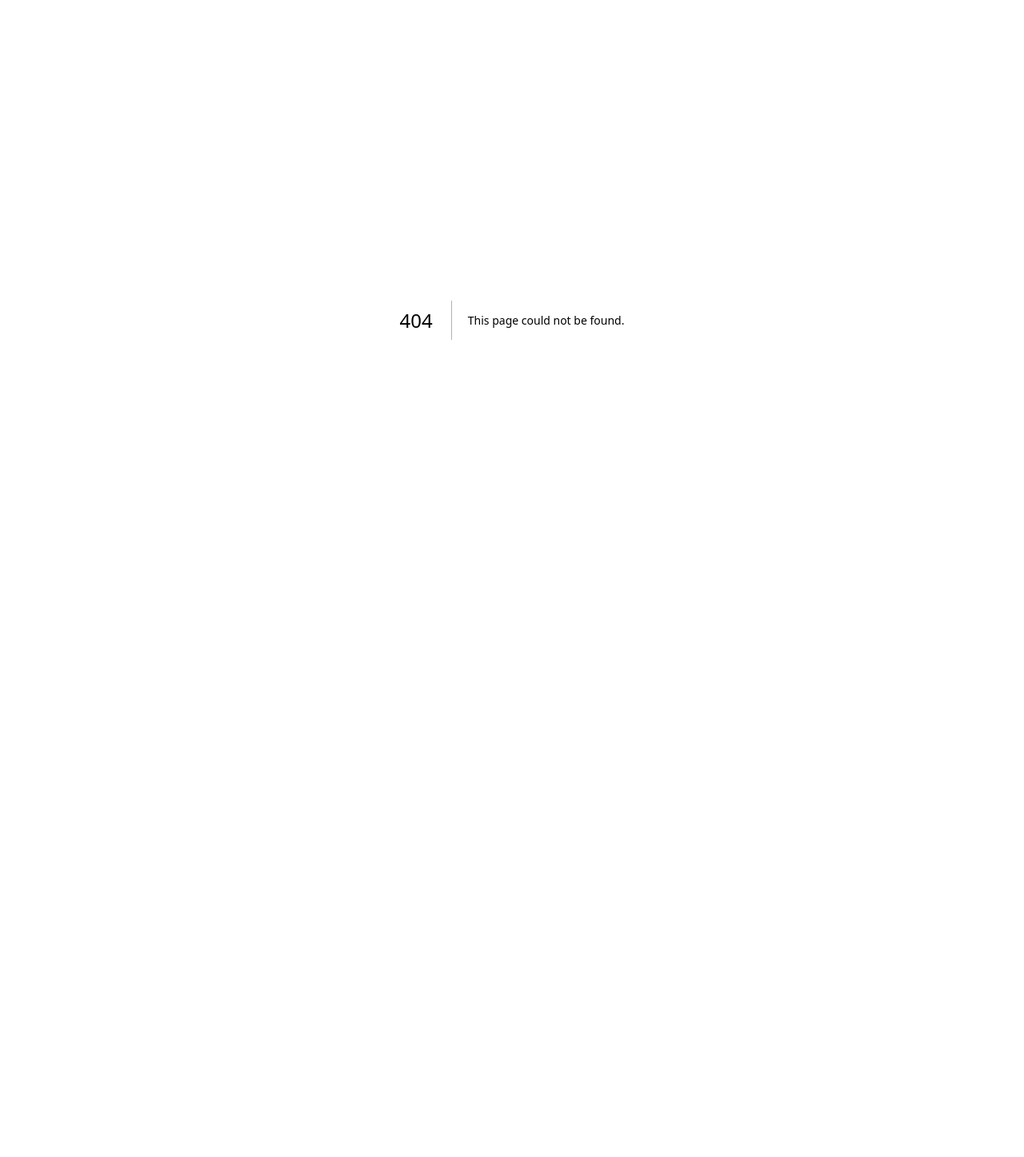
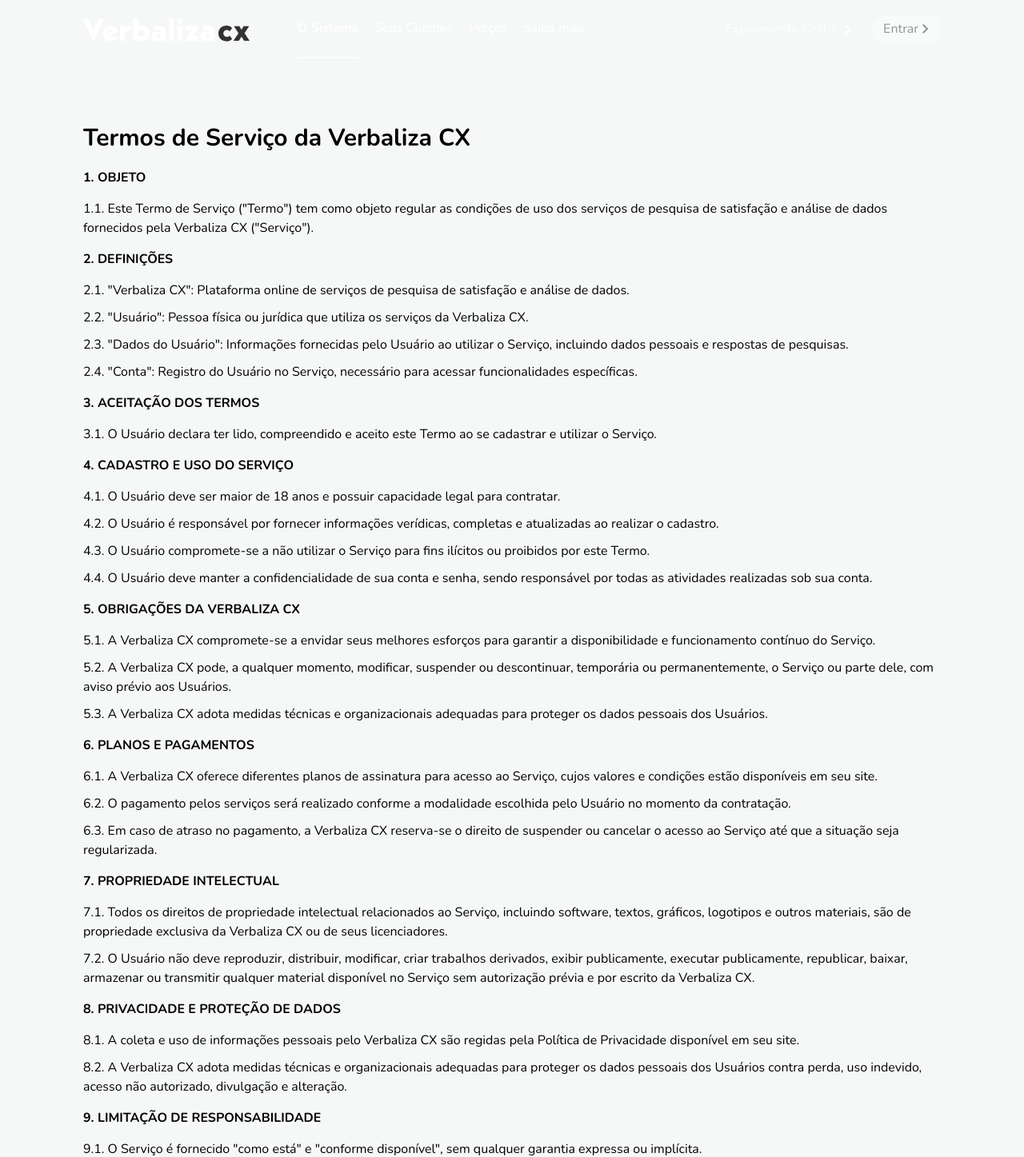
Before and after one commit to CodeTheFato/Verbaliza-site, a Next.js app: page /TermsUse in a window 1280 px wide. Before the commit this address had no page. Shown: the top 1447 px of the page at 80% size. Before the commit the page ends 800 px from the top, so only its background shows below. Built offline with nearby package versions, Linux system fonts and the light colour scheme.

Commit message:
feat: Cria página de termos de uso

```diff
--- a/public/main.js
+++ b/public/main.js
@@ -13,7 +13,7 @@ addClassPrivacyPolicy()
 
 function onScroll() {
   const currentURL = window.location.href
-  if (currentURL.includes('PrivacyPolicy')) {
+  if (currentURL.includes('PrivacyPolicy') || currentURL.includes('TermsUse')) {
     return
   }
   showNavOnScroll()
@@ -85,7 +85,7 @@ function showNavOnScroll() {
 function addClassPrivacyPolicy() {
   const currentURL = window.location.href
 
-  if (currentURL.includes('PrivacyPolicy')) {
+  if (currentURL.includes('PrivacyPolicy') || currentURL.includes('TermsUse')) {
     const menuElement = document.querySelector(`.menu a[href*=${'flow'}]`)
     menuElement?.classList.remove('active')
 
--- a/src/app/PrivacyPolicy/page.tsx
+++ b/src/app/PrivacyPolicy/page.tsx
@@ -1,12 +1,12 @@
 /* eslint-disable react/no-unescaped-entities */
 import Navbar from '../components/navbar/Navbar'
 
-export default function Component() {
+export default function PrivacyPolicy() {
   return (
     <>
       <Navbar />
       <div
-        className="wrapper w-[500px]"
+        className="wrapper mb-10 w-[500px]"
         style={{ marginTop: '150px', textAlign: 'left' }}
       >
         <h1 style={{ fontSize: '30px' }} className="font-bold">
--- /dev/null
+++ b/src/app/TermsUse/page.tsx
@@ -0,0 +1,164 @@
+/* eslint-disable react/no-unescaped-entities */
+import Navbar from '../components/navbar/Navbar'
+
+export default function TermsUse() {
+  return (
+    <>
+      <Navbar />
+      <div
+        className="wrapper mb-10 w-[500px] "
+        style={{ marginTop: '150px', textAlign: 'left' }}
+      >
+        <h1 style={{ fontSize: '30px' }} className="font-bold">
+          Termos de Serviço da Verbaliza CX
+        </h1>
+
+        <h2 className="mt-6 font-bold">1. OBJETO</h2>
+        <p className="mt-6">
+          1.1. Este Termo de Serviço ("Termo") tem como objeto regular as
+          condições de uso dos serviços de pesquisa de satisfação e análise de
+          dados fornecidos pela Verbaliza CX ("Serviço").
+        </p>
+
+        <h2 className="mt-6 font-bold">2. DEFINIÇÕES</h2>
+        <p className="mt-6">
+          2.1. "Verbaliza CX": Plataforma online de serviços de pesquisa de
+          satisfação e análise de dados.
+        </p>
+        <p className="mt-4">
+          2.2. "Usuário": Pessoa física ou jurídica que utiliza os serviços da
+          Verbaliza CX.
+        </p>
+        <p className="mt-4">
+          2.3. "Dados do Usuário": Informações fornecidas pelo Usuário ao
+          utilizar o Serviço, incluindo dados pessoais e respostas de pesquisas.
+        </p>
+        <p className="mt-4">
+          2.4. "Conta": Registro do Usuário no Serviço, necessário para acessar
+          funcionalidades específicas.
+        </p>
+
+        <h2 className="mt-6 font-bold">3. ACEITAÇÃO DOS TERMOS</h2>
+        <p className="mt-6">
+          3.1. O Usuário declara ter lido, compreendido e aceito este Termo ao
+          se cadastrar e utilizar o Serviço.
+        </p>
+
+        <h2 className="mt-6 font-bold">4. CADASTRO E USO DO SERVIÇO</h2>
+        <p className="mt-6">
+          4.1. O Usuário deve ser maior de 18 anos e possuir capacidade legal
+          para contratar.
+        </p>
+        <p className="mt-4">
+          4.2. O Usuário é responsável por fornecer informações verídicas,
+          completas e atualizadas ao realizar o cadastro.
+        </p>
+        <p className="mt-4">
+          4.3. O Usuário compromete-se a não utilizar o Serviço para fins
+          ilícitos ou proibidos por este Termo.
+        </p>
+        <p className="mt-4">
+          4.4. O Usuário deve manter a confidencialidade de sua conta e senha,
+          sendo responsável por todas as atividades realizadas sob sua conta.
+        </p>
+
+        <h2 className="mt-6 font-bold">5. OBRIGAÇÕES DA VERBALIZA CX</h2>
+        <p className="mt-6">
+          5.1. A Verbaliza CX compromete-se a envidar seus melhores esforços
+          para garantir a disponibilidade e funcionamento contínuo do Serviço.
+        </p>
+        <p className="mt-4">
+          5.2. A Verbaliza CX pode, a qualquer momento, modificar, suspender ou
+          descontinuar, temporária ou permanentemente, o Serviço ou parte dele,
+          com aviso prévio aos Usuários.
+        </p>
+        <p className="mt-4">
+          5.3. A Verbaliza CX adota medidas técnicas e organizacionais adequadas
+          para proteger os dados pessoais dos Usuários.
+        </p>
+
+        <h2 className="mt-6 font-bold">6. PLANOS E PAGAMENTOS</h2>
+        <p className="mt-6">
+          6.1. A Verbaliza CX oferece diferentes planos de assinatura para
+          acesso ao Serviço, cujos valores e condições estão disponíveis em seu
+          site.
+        </p>
+        <p className="mt-4">
+          6.2. O pagamento pelos serviços será realizado conforme a modalidade
+          escolhida pelo Usuário no momento da contratação.
+        </p>
+        <p className="mt-4">
+          6.3. Em caso de atraso no pagamento, a Verbaliza CX reserva-se o
+          direito de suspender ou cancelar o acesso ao Serviço até que a
+          situação seja regularizada.
+        </p>
+
+        <h2 className="mt-6 font-bold">7. PROPRIEDADE INTELECTUAL</h2>
+        <p className="mt-6">
+          7.1. Todos os direitos de propriedade intelectual relacionados ao
+          Serviço, incluindo software, textos, gráficos, logotipos e outros
+          materiais, são de propriedade exclusiva da Verbaliza CX ou de seus
+          licenciadores.
+        </p>
+        <p className="mt-4">
+          7.2. O Usuário não deve reproduzir, distribuir, modificar, criar
+          trabalhos derivados, exibir publicamente, executar publicamente,
+          republicar, baixar, armazenar ou transmitir qualquer material
+          disponível no Serviço sem autorização prévia e por escrito da
+          Verbaliza CX.
+        </p>
+
+        <h2 className="mt-6 font-bold">8. PRIVACIDADE E PROTEÇÃO DE DADOS</h2>
+        <p className="mt-6">
+          8.1. A coleta e uso de informações pessoais pelo Verbaliza CX são
+          regidas pela Política de Privacidade disponível em seu site.
+        </p>
+        <p className="mt-4">
+          8.2. A Verbaliza CX adota medidas técnicas e organizacionais adequadas
+          para proteger os dados pessoais dos Usuários contra perda, uso
+          indevido, acesso não autorizado, divulgação e alteração.
+        </p>
+
+        <h2 className="mt-6 font-bold">9. LIMITAÇÃO DE RESPONSABILIDADE</h2>
+        <p className="mt-6">
+          9.1. O Serviço é fornecido "como está" e "conforme disponível", sem
+          qualquer garantia expressa ou implícita.
+        </p>
+        <p className="mt-4">
+          9.2. Em nenhuma circunstância a Verbaliza CX será responsável por
+          quaisquer danos diretos, indiretos, incidentais, especiais ou
+          consequenciais resultantes do uso ou da incapacidade de usar o
+          Serviço.
+        </p>
+
+        <h2 className="mt-6 font-bold">10. MODIFICAÇÕES AOS TERMOS</h2>
+        <p className="mt-6">
+          10.1. A Verbaliza CX reserva-se o direito de modificar este Termo a
+          qualquer momento. Quaisquer alterações serão publicadas em seu site e
+          entrarão em vigor imediatamente após a publicação.
+        </p>
+        <p className="mt-4">
+          10.2. Ao continuar a usar o Serviço após a publicação de alterações, o
+          Usuário concorda com os Termos modificados.
+        </p>
+
+        <h2 className="mt-6 font-bold">11. LEI APLICÁVEL E FORO</h2>
+        <p className="mt-6">
+          11.1. Este Termo é regido e interpretado de acordo com as leis do
+          Brasil.
+        </p>
+        <p className="mt-4">
+          11.2. Qualquer disputa decorrente deste Termo será submetida ao foro
+          da comarca da cidade de [Sua Cidade], com exclusão de qualquer outro,
+          por mais privilegiado que seja.
+        </p>
+
+        <h2 className="mt-6 font-bold">12. CONTATO</h2>
+        <p className="mt-6">
+          12.1. Em caso de dúvidas sobre este Termo, entre em contato conosco
+          através do e-mail seuemail@verbalizacx.com.
+        </p>
+      </div>
+    </>
+  )
+}
--- a/src/app/components/sectionFooter/SectionFooter.tsx
+++ b/src/app/components/sectionFooter/SectionFooter.tsx
@@ -53,8 +53,9 @@ export function SectionFooter() {
                   {' '}
                   <span>Política de privadidade</span>
                 </a>
-
-                <span>Termos de uso</span>
+                <a href="/TermsUse">
+                  <span>Termos de uso</span>
+                </a>
               </div>
               <span>©2023. Todos os direitos reservados</span>
               <div className="navIconsMobile">
```
